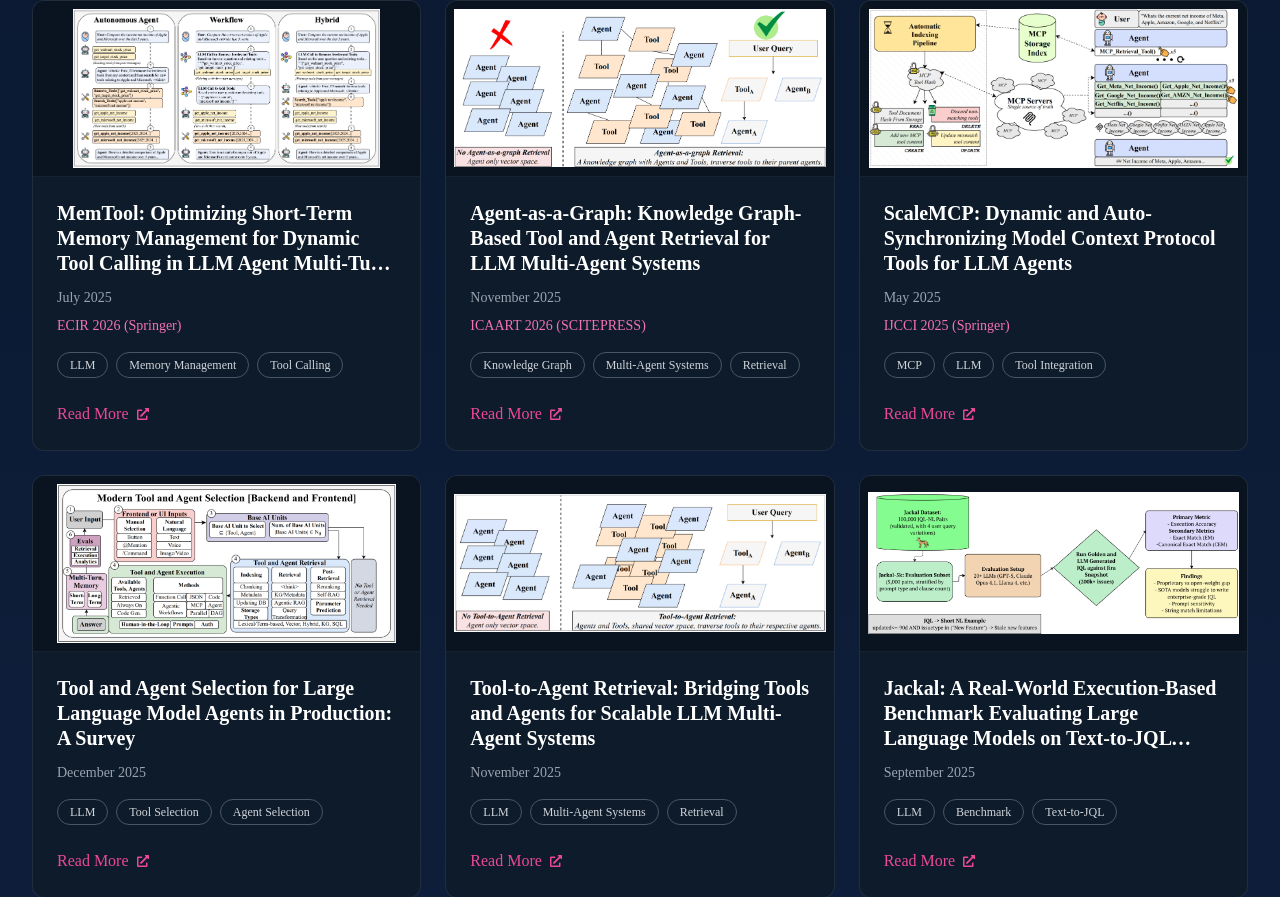
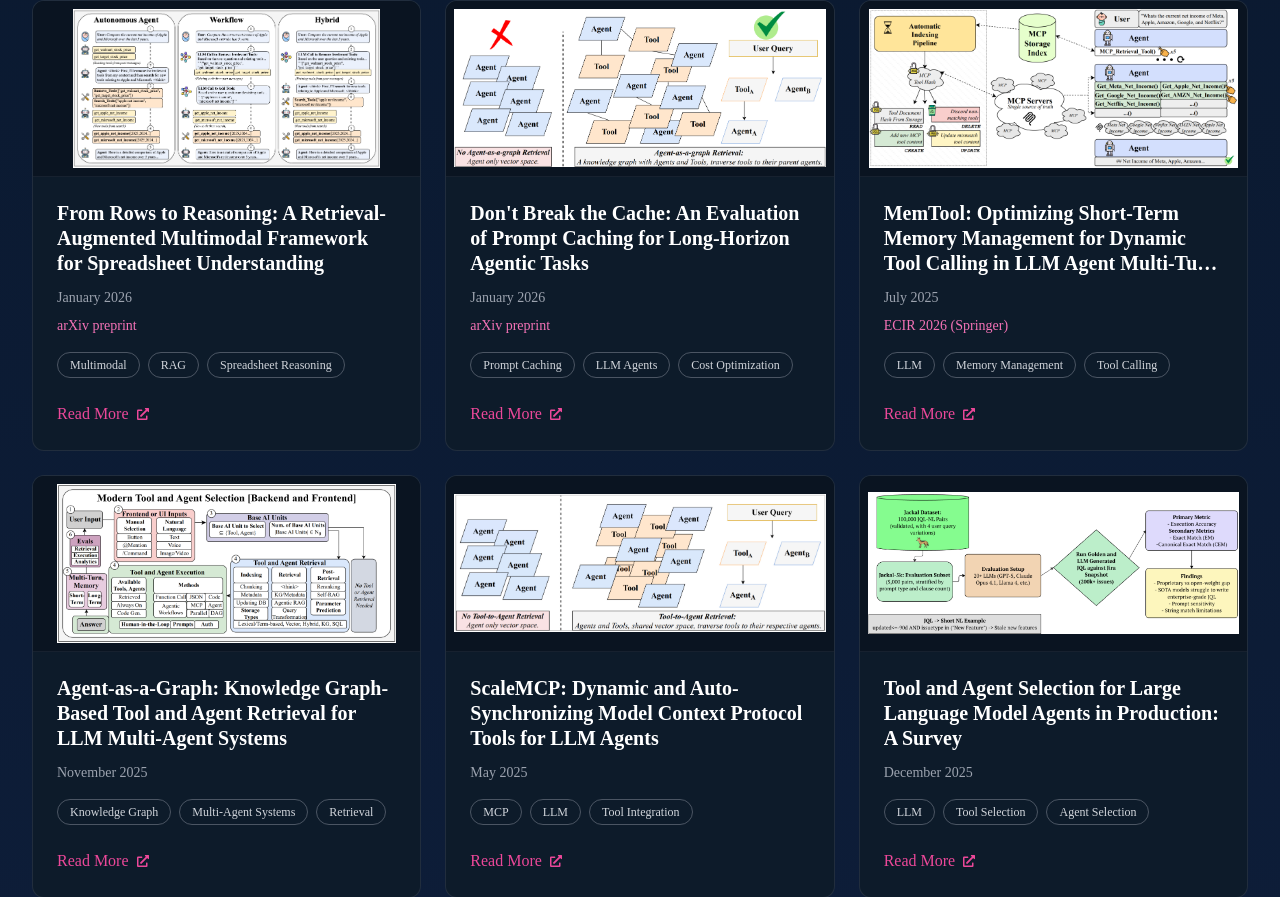
Before and after one commit to AnmolGulati6/page, a React (Create React App) app: page / in a window 1280 px wide. Shown: the part 2061-2958 px from the top of the page. Built offline with nearby package versions, Linux system fonts and the light colour scheme.

Commit message:
Update data.js

```diff
--- a/src/data/data.js
+++ b/src/data/data.js
@@ -1,6 +1,28 @@
 export const researchPapers = [
     {
         id: 1,
+        title: "From Rows to Reasoning: A Retrieval-Augmented Multimodal Framework for Spreadsheet Understanding",
+        authors: "Anmol Gulati, Sahil Sen, Waqar Sarguroh, Kevin Paul",
+        abstract: "We introduce FRTR, a multimodal retrieval-augmented generation framework that decomposes Excel workbooks into granular row, column, and block embeddings, employs hybrid lexical-dense retrieval with Reciprocal Rank Fusion (RRF), and integrates multimodal embeddings to reason over both numerical and visual information. Achieving 74% accuracy on FRTR-Bench with Claude Sonnet 4.5, a substantial improvement over prior state-of-the-art approaches that reached only 24%.",
+        arxivUrl: "https://arxiv.org/abs/2601.08741",
+        pdfUrl: "https://arxiv.org/pdf/2601.08741",
+        date: "January 2026",
+        tags: ["Multimodal", "RAG", "Spreadsheet Reasoning", "LLM"],
+        venue: "arXiv preprint",
+    },
+    {
+        id: 2,
+        title: "Don't Break the Cache: An Evaluation of Prompt Caching for Long-Horizon Agentic Tasks",
+        authors: "Elias Lumer, Faheem Nizar, Akshaya Jangiti, Kevin Frank, Anmol Gulati, Mandar Phadate, Vamse Kumar Subbiah",
+        abstract: "A comprehensive evaluation of prompt caching across three major LLM providers (OpenAI, Anthropic, and Google) comparing caching strategies for multi-turn agentic tasks. We evaluate on DeepResearchBench, demonstrating up to 79.6% cost reduction and significant latency improvements for long-horizon agent workflows.",
+        arxivUrl: "https://arxiv.org/abs/2601.06007",
+        pdfUrl: "https://arxiv.org/pdf/2601.06007",
+        date: "January 2026",
+        tags: ["Prompt Caching", "LLM Agents", "Cost Optimization", "Agentic AI"],
+        venue: "arXiv preprint",
+    },
+    {
+        id: 3,
         title: "MemTool: Optimizing Short-Term Memory Management for Dynamic Tool Calling in LLM Agent Multi-Turn Conversations",
         authors: "Elias Lumer, Anmol Gulati, Vamse Kumar Subbiah, Pradeep Honaganahalli Basavaraju, James A. Burke",
         abstract: "A novel framework for optimizing short-term memory management in LLM agents with dynamic tool calling capabilities across multi-turn conversations, improving efficiency and context management.",
@@ -11,7 +33,7 @@ export const researchPapers = [
         venue: "ECIR 2026 (Springer)",
     },
     {
-        id: 2,
+        id: 4,
         title: "Agent-as-a-Graph: Knowledge Graph-Based Tool and Agent Retrieval for LLM Multi-Agent Systems",
         authors: "Faheem Nizar, Elias Lumer, Anmol Gulati, Pradeep Honaganahalli Basavaraju, Vamse Kumar Subbiah",
         abstract: "We introduce Agent-as-a-Graph retrieval, a knowledge graph approach that represents both tools and their parent agents as nodes and edges, enabling fine-grained agent selection. Our method achieves 14.9% and 14.6% improvements in Recall@5 and nDCG@5 over prior state-of-the-art retrievers on the LiveMCPBenchmark.",
@@ -22,7 +44,7 @@ export const researchPapers = [
         venue: "ICAART 2026 (SCITEPRESS)",
     },
     {
-        id: 3,
+        id: 5,
         title: "ScaleMCP: Dynamic and Auto-Synchronizing Model Context Protocol Tools for LLM Agents",
         authors: "Elias Lumer, Anmol Gulati, Vamse Kumar Subbiah, Pradeep Honaganahalli Basavaraju, James A. Burke",
         abstract: "Introducing ScaleMCP, a dynamic framework for auto-synchronizing Model Context Protocol tools that enables seamless integration and scaling of LLM agent capabilities, addressing critical challenges in tool synchronization and agent coordination.",
@@ -33,7 +55,7 @@ export const researchPapers = [
         venue: "IJCCI 2025 (Springer)",
     },
     {
-        id: 4,
+        id: 6,
         title: "Tool and Agent Selection for Large Language Model Agents in Production: A Survey",
         authors: "Elias Lumer, Anmol Gulati, Faheem Nizar, Pradeep Honaganahalli Basavaraju, Vamse Kumar Subbiah",
         abstract: "A comprehensive survey examining tool and agent selection from a production perspective, offering a unified taxonomy of modern tool and agent selection approaches for LLM-based systems in real-world deployments.",
@@ -44,7 +66,18 @@ export const researchPapers = [
         venue: "Preprint",
     },
     {
-        id: 5,
+        id: 7,
+        title: "Jackal: A Real-World Execution-Based Benchmark Evaluating Large Language Models on Text-to-JQL Tasks",
+        authors: "Kevin Frank, Anmol Gulati, Elias Lumer, Sindy Campagna, Vamse Kumar Subbiah",
+        abstract: "Introducing Jackal, a novel, large-scale text-to-JQL benchmark comprising 100,000 natural language requests paired with validated JQL queries on a live Jira instance. We benchmark 23 LLMs on execution accuracy, exposing limitations of current state-of-the-art models in enterprise data environments.",
+        arxivUrl: "https://arxiv.org/abs/2509.23579",
+        pdfUrl: "https://arxiv.org/pdf/2509.23579",
+        date: "September 2025",
+        tags: ["LLM", "Benchmark", "Text-to-JQL", "Enterprise AI", "Jira"],
+        venue: "arXiv preprint",
+    },
+    {
+        id: 8,
         title: "Tool-to-Agent Retrieval: Bridging Tools and Agents for Scalable LLM Multi-Agent Systems",
         authors: "Elias Lumer, Faheem Nizar, Anmol Gulati, Pradeep Honaganahalli Basavaraju, Vamse Kumar Subbiah",
         abstract: "Recent advances in LLM Multi-Agent Systems enable scalable orchestration of sub-agents. We introduce Tool-to-Agent Retrieval, a unified framework that embeds both tools and their parent agents in a shared vector space, achieving 19.4% improvement in Recall@5 and 17.7% in nDCG@5 over previous state-of-the-art.",
@@ -54,15 +87,4 @@ export const researchPapers = [
         tags: ["LLM", "Multi-Agent Systems", "Retrieval", "MCP"],
         venue: "arXiv preprint",
     },
-    {
-        id: 6,
-        title: "Jackal: A Real-World Execution-Based Benchmark Evaluating Large Language Models on Text-to-JQL Tasks",
-        authors: "Kevin Frank, Anmol Gulati, Elias Lumer, Sindy Campagna, Vamse Kumar Subbiah",
-        abstract: "Introducing Jackal, a novel, large-scale text-to-JQL benchmark comprising 100,000 natural language requests paired with validated JQL queries on a live Jira instance. We benchmark 23 LLMs on execution accuracy, exposing limitations of current state-of-the-art models in enterprise data environments.",
-        arxivUrl: "https://arxiv.org/abs/2509.23579",
-        pdfUrl: "https://arxiv.org/pdf/2509.23579",
-        date: "September 2025",
-        tags: ["LLM", "Benchmark", "Text-to-JQL", "Enterprise AI", "Jira"],
-        venue: "arXiv preprint",
-    },
 ]
```
